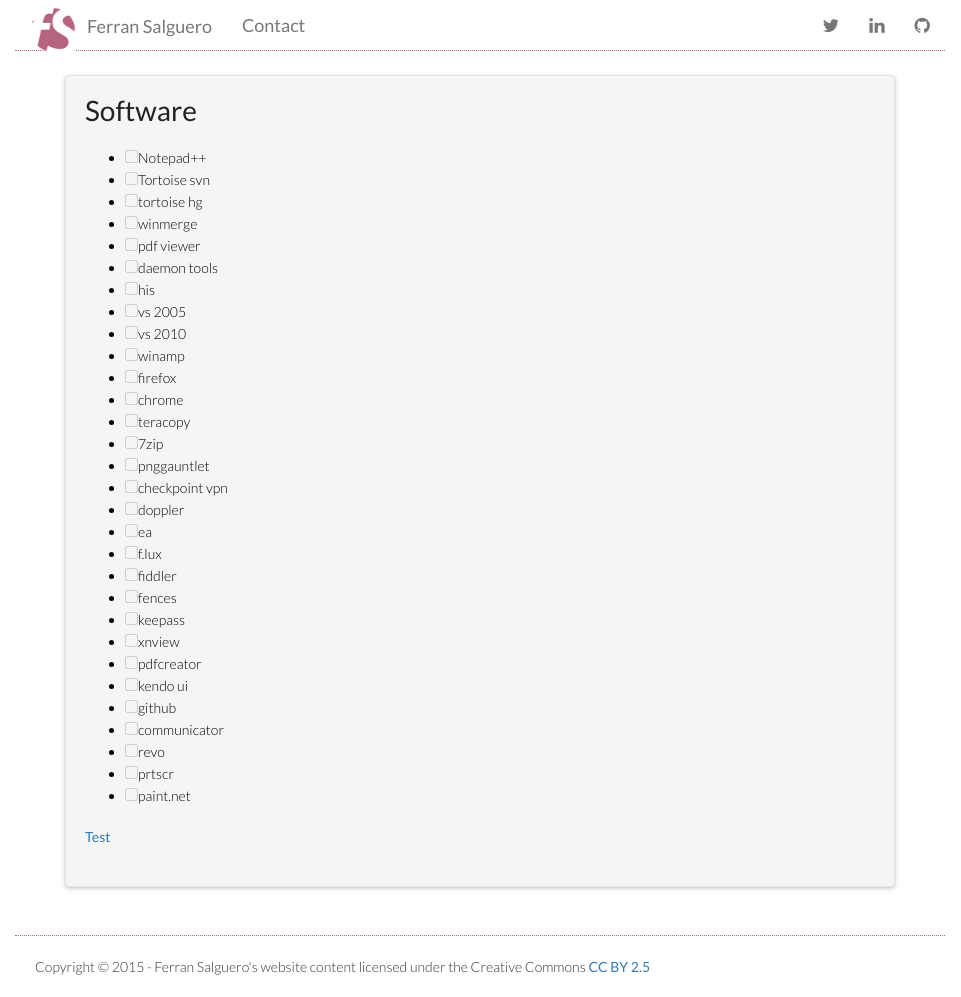
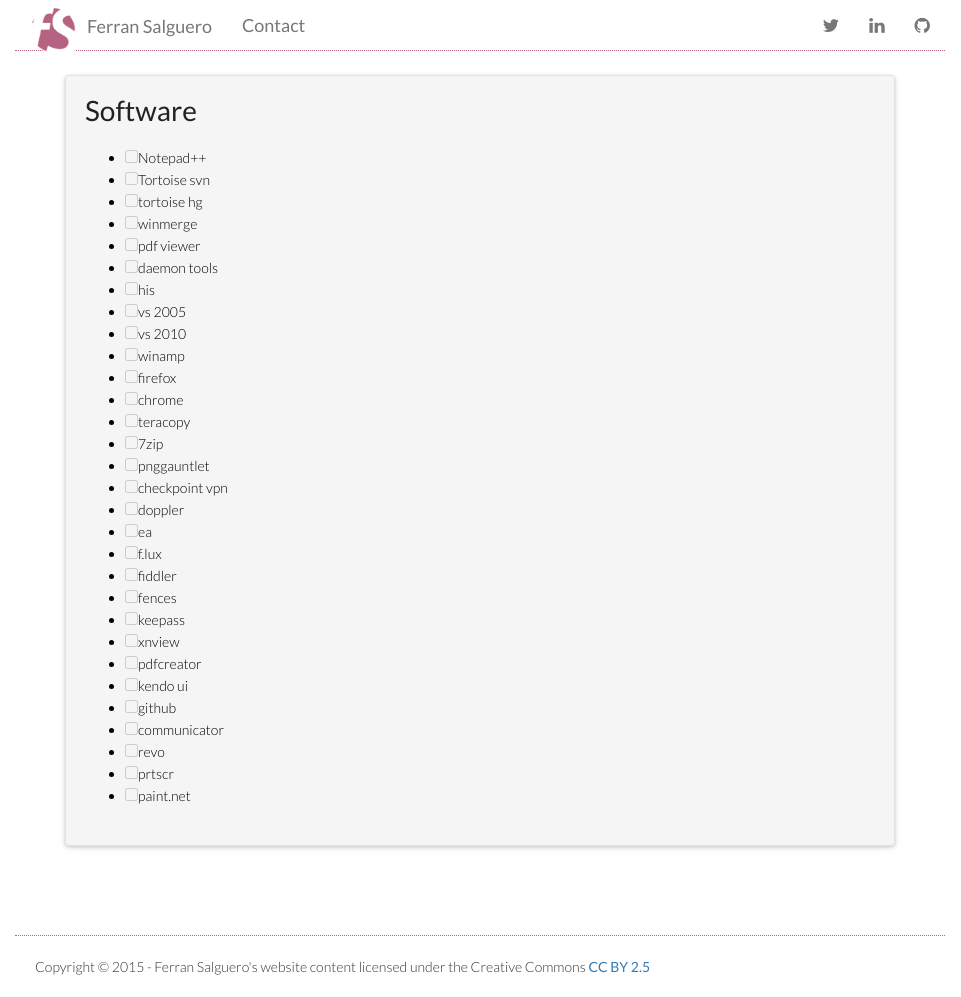
Before and after one commit to FerranSalguero/ferransalguero.github.io, a Jekyll site: the page built from checklists/software.md, in a window 1280 px wide and 997 px high. Shown: the whole window, without its empty margins (160-1121 px from the left). Built offline with Jekyll 4.4.1, drawn with Linux system fonts in a browser that asks for light colours; nearby versions of some CDN libraries; library files that are not in the unit come from our copies.

Commit message:
remove test

```diff
--- a/checklists/software.md
+++ b/checklists/software.md
@@ -37,5 +37,3 @@
 * [ ] revo
 * [ ] prtscr
 * [ ] paint.net
-
-[Test](http://wheretobuy.apphb.com){: rel="nofollow"}
```
